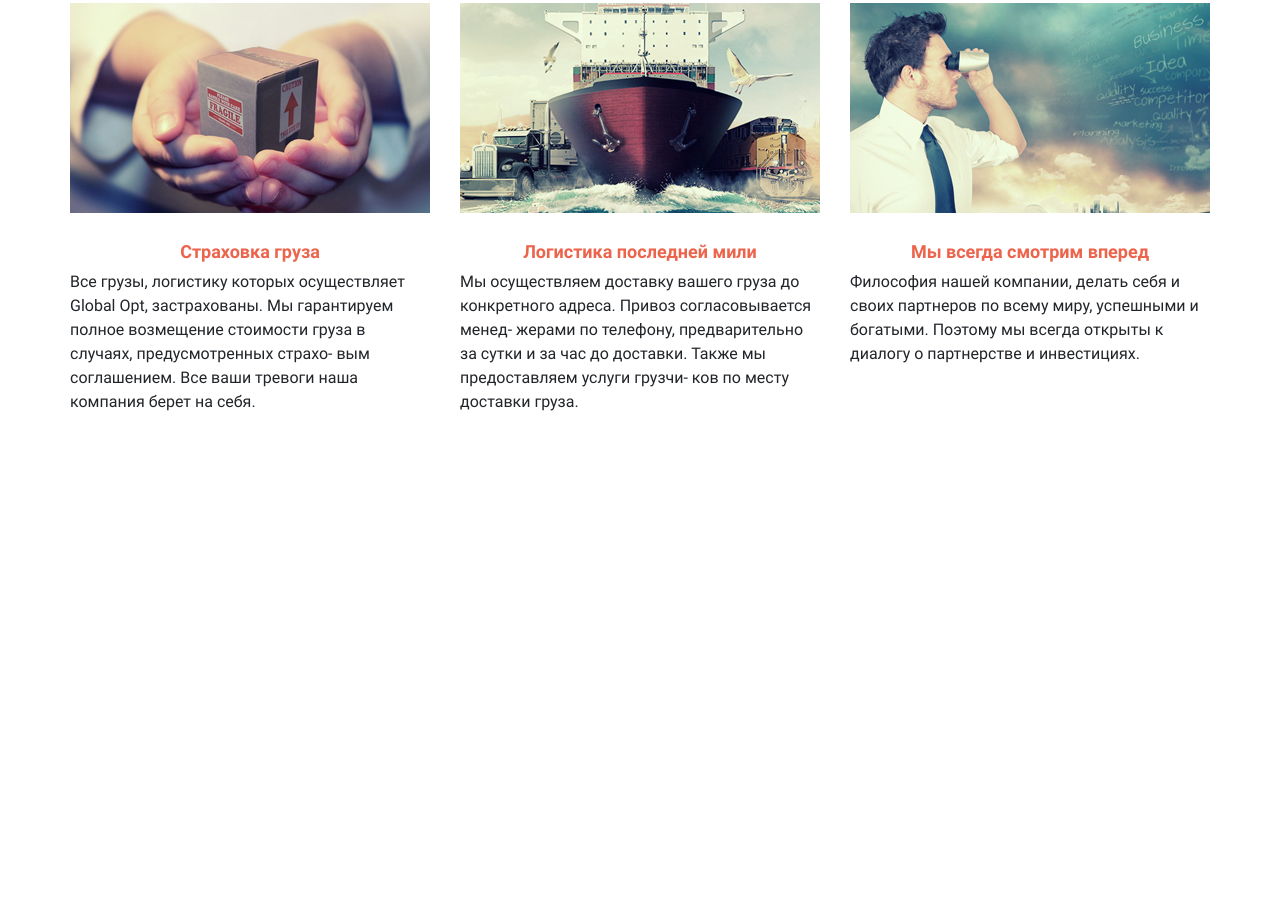
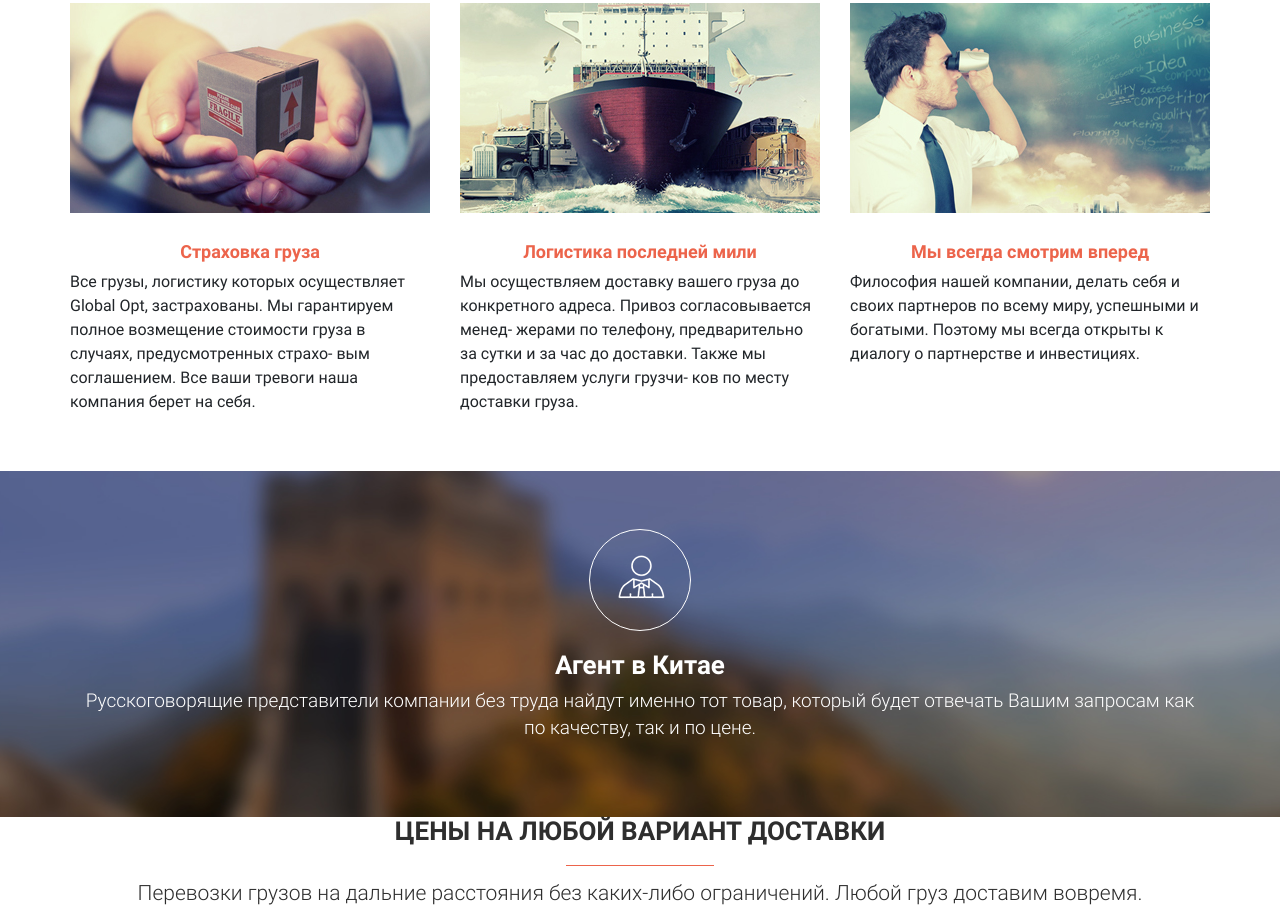
Before and after one commit to etcq/globalopt, a plain HTML site: page src/index.html in a window 1280 px wide. Shown: the part 1502-2407 px from the top of the page. Before the commit the page ends 1973 px from the top, so only its background shows below. Drawn offline with Linux system fonts and the light colour scheme.

Commit message:
5 section start

```diff
--- a/src/index.html
+++ b/src/index.html
@@ -144,5 +144,20 @@
             </div>
         </div>
     </section>
+    <section class="agent">
+        <div class="container">
+            <div class="agent__face"><img src="icons/Agent.png" alt="Agent"></div>
+            <h1 class="title agent__title">Агент в Китае</h1>
+            <h2 class="subtitle agent__subtitle">Русскоговорящие представители компании без труда найдут именно тот товар, который будет отвечать Вашим запросам как по качеству, так и по цене.</h2>
+        </div>
+    </section>
+    <section class="price">
+        <div class="container">
+            <h1 class="title">Цены на любой вариант доставки</h1>
+            <div class="line"></div>
+            <h2 class="subtitle">Перевозки грузов на дальние расстояния без каких-либо ограничений.
+                Любой груз доставим вовремя. </h2>
+        </div>
+    </section>
 </body>
 </html>
--- a/src/sass/style.scss
+++ b/src/sass/style.scss
@@ -13,3 +13,4 @@
 @import 'blocks/advantages';
 @import 'blocks/titles';
 @import 'blocks/works';
+@import 'blocks/agent'
```
Also changed, not shown: src/css/style.css, 1 other file.
